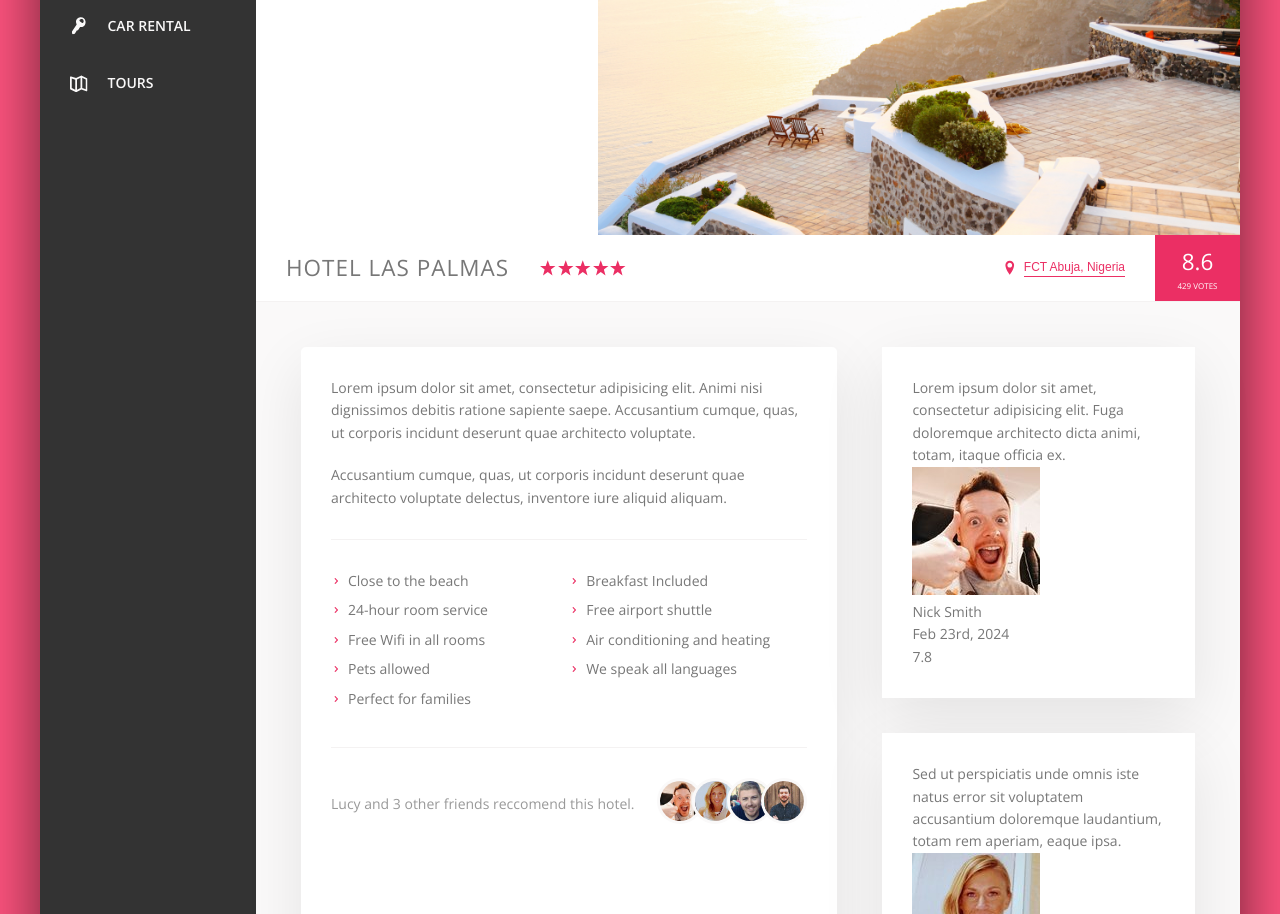
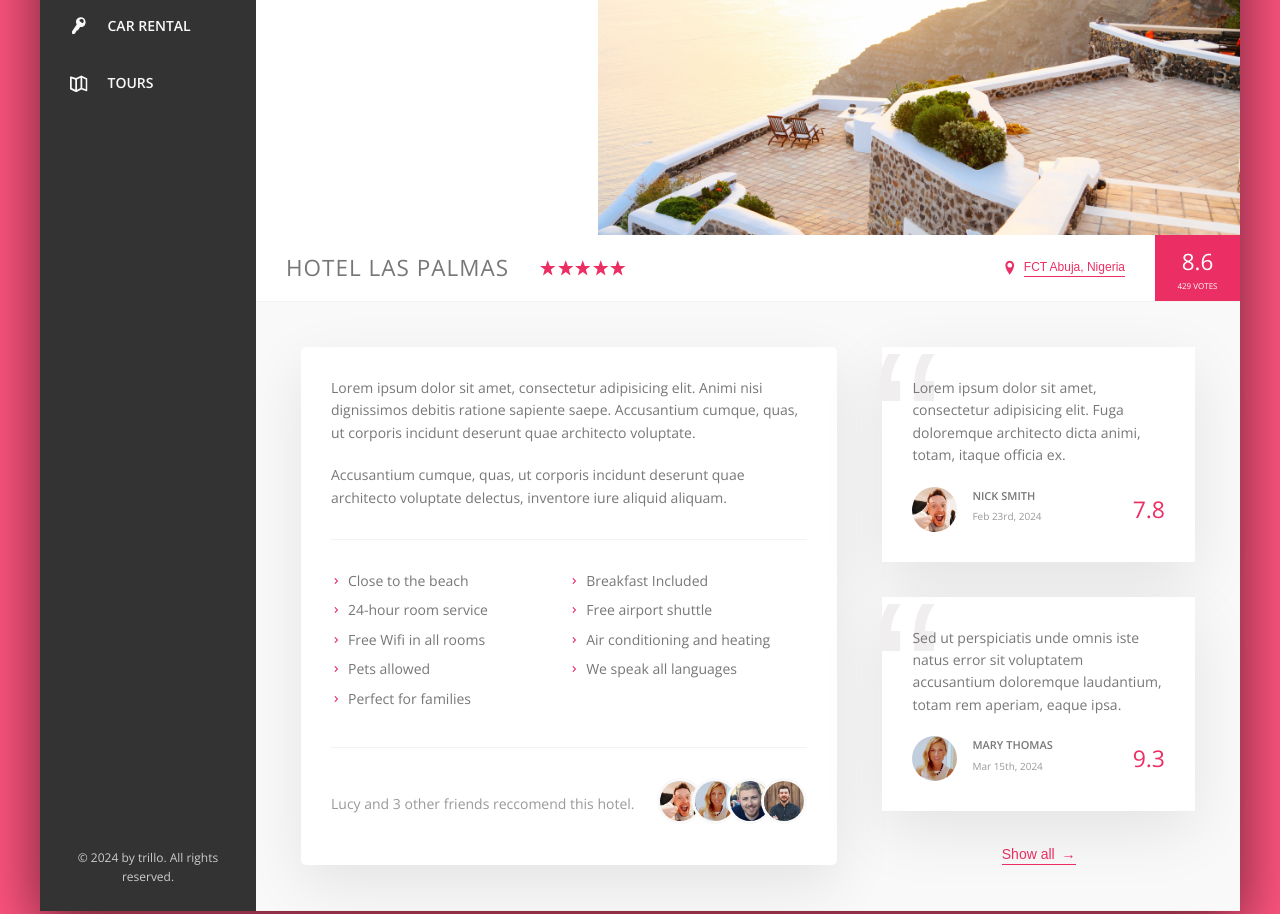
Before and after one commit to thebridge24/Trillo-Project-Hotel, a website: page Trillo/starter/index.html in a window 1280 px wide. Shown: the part 300-1214 px from the top of the page. Drawn offline with nearby package versions, Linux system fonts and the light colour scheme.

Commit message:
The customer review section styled completely

```diff
--- a/Trillo/starter/index.html
+++ b/Trillo/starter/index.html
@@ -198,8 +198,13 @@
                                     </div>
                                     <div class="review__rating">9.3</div>
                                 </figcaption>
+                                </figure>
+                            <button class="btn-inline">Show all <span>&rarr;</span></button>
+
                         </div>
                     </div>
+
+
                 </main>
             </div>
         </div>
--- a/Trillo/starter/sass/_base.scss
+++ b/Trillo/starter/sass/_base.scss
@@ -14,6 +14,7 @@
     --color-grey-dark-3: #999;
 
     --shadow-dark: 0 2rem 6rem rgba(0, 0, 0, 0.6);
+    --shadow-dark-3: 0 2rem 2rem rgba(0, 0, 0, 0.2);
     --shadow-dark-2: 0 2rem 6rem rgba(0, 0, 0, 0.09);
     --transition: background-color 0.3s ease, color 0.3s ease;
 
--- a/Trillo/starter/sass/_components.scss
+++ b/Trillo/starter/sass/_components.scss
@@ -293,11 +293,24 @@
     display: inline-block;
     transition: all .2s;
 
+    & span {
+        margin-left: 3px;
+        transition: margin-left .2s;
+    }
+
 
     &:hover {
         color: var(--color-grey-dark-1);
+
+        & span {
+            margin-left: 8px;
+        }
+
     }
 
+    &:active {
+        transform: translateY(2px);
+    }
     &:focus {
         outline: none;
         animation: pulsate 1s infinite;
@@ -308,7 +321,7 @@
     0% { transform: scale(1);
         box-shadow:none; }
     50% { transform: scale(1.05);
-        box-shadow: 0 1rem 4rem rgba (0, 0, 0, 0.25);
+        box-shadow: var(--shadow-dark-3);
     }
     100% { transform: scale(1);
     box-shadow: none; }
@@ -402,31 +415,62 @@
     box-shadow: var(--shadow-dark-2);
     padding: 3rem;
     margin-bottom: 3.5rem;
+    position: relative;
+
     &__text {
-
+        margin-bottom: 2rem;
+        z-index: 10;
+        position: relative;
     }
 
     &__user {
-
+        display: flex;
     }
 
     &__photo {
-
+        height: 4.5rem;
+        width: 4.5rem;
+        border-radius: 50%;
+        cursor: pointer;
     }
 
     &__user-box {
-
+        margin-right: auto;
+        margin-left: 1.5rem;
     }
 
-    &__user-box {
-
+    &__user-name {
+        font-size: 1.1rem;
+        font-weight: 600;
+        cursor: pointer;
+        margin-bottom: .4rem;
+        text-transform: uppercase;
     }
 
     &__user-date {
-
+        font-size: 1rem;
+        color: var(--color-grey-dark-3);
+        cursor: pointer;
     }
 
     &__rating {
+        display: flex;
+        justify-content: center;
+        align-items: center;
+        font-size: 2.3rem;
+        font-weight: 300;
+        color: var(--color-primary);
+    }
 
+    &::before {
+        content: "\201C";
+        position:absolute;
+        top: -2.5rem;
+        left: -1rem;
+        line-height: 1;
+        font-size: 21rem;
+        color: var(--color-grey-light-3);
+        font-family: sans-serif;
+        z-index: 1;
     }
 }
--- a/Trillo/starter/sass/_layout.scss
+++ b/Trillo/starter/sass/_layout.scss
@@ -44,7 +44,6 @@
 }
 
 .description {
-    font-size: 1.4rem;
     background-color: #fff;
     flex: 0 0 60%;
     margin-right: 4.5rem;
@@ -56,6 +55,8 @@
 
 .user-reviews {
     flex: 1;
+
     display: flex;
     flex-direction: column;
+    align-items: center;
 }
```
Also changed, not shown: Trillo/starter/css/style.css.
